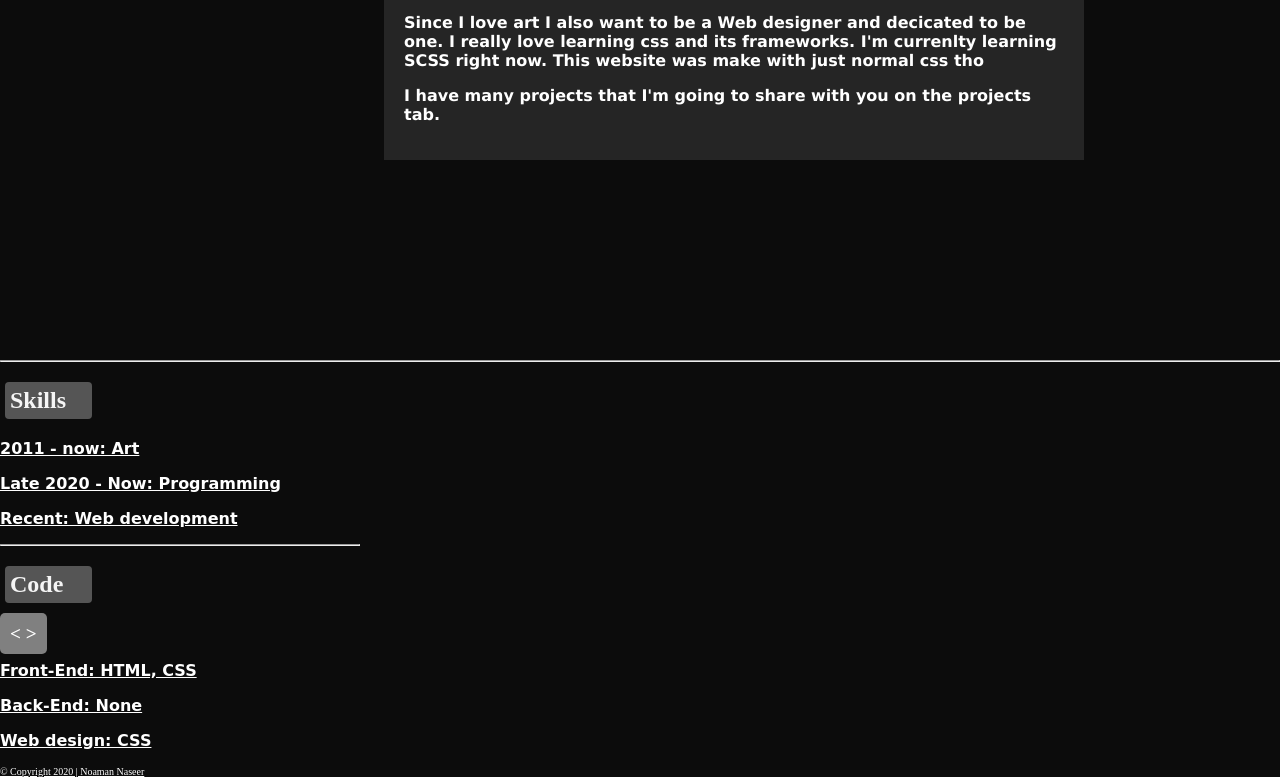
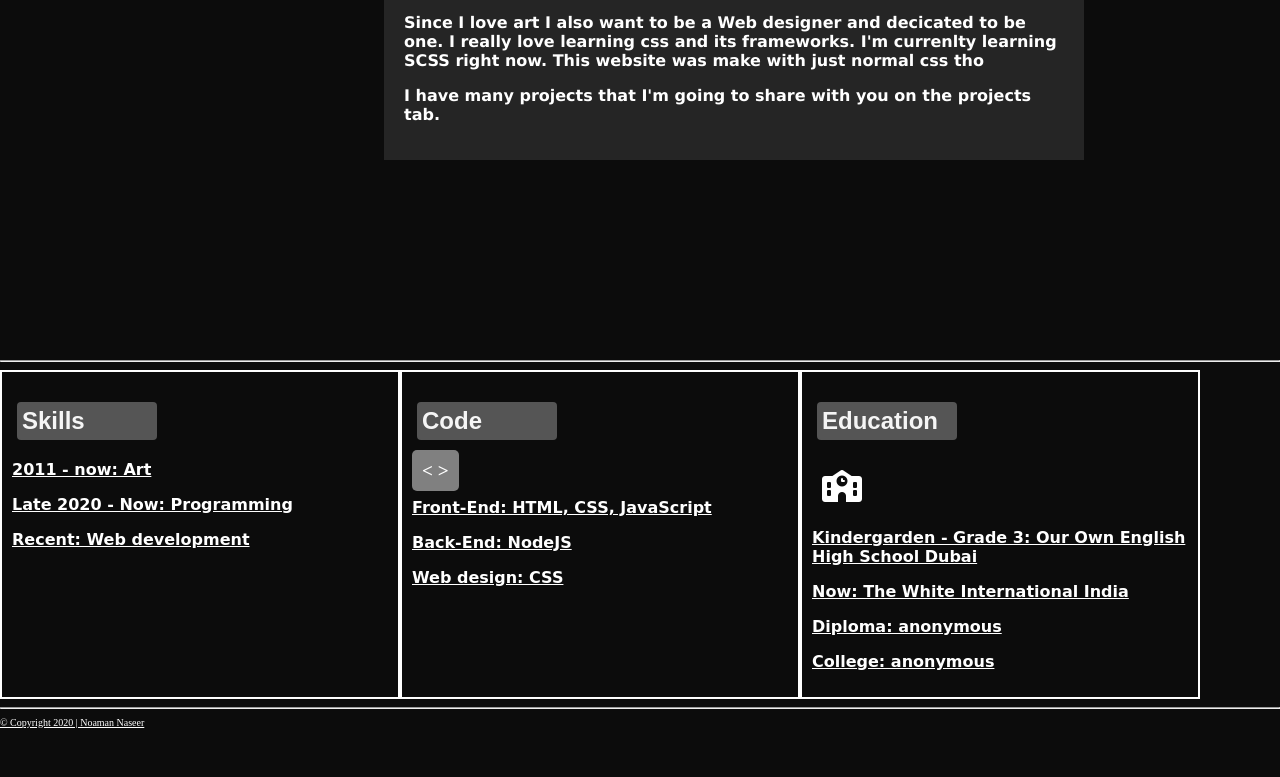
Before and after one commit to noamandev/noaman.github.io, a plain HTML site: page Pages/About.html in a window 1280 px wide. Shown: the part 659-1436 px from the top of the page. After the commit the page ends 1387 px from the top, so only its background shows below. Drawn offline with Linux system fonts and the light colour scheme; a script that the page names is missing.

Commit message:
Smooth transition in navbar links, new scripts and flexbox in the about page

```diff
--- a/Pages/About.html
+++ b/Pages/About.html
@@ -45,25 +45,40 @@
           <p>I have many projects that I'm going to share with you on the projects tab. </p>
         </div>
       </main>
-
-      <section>
        <hr>
+      <section class="wrapperHobbie">
+        <div class="wrapperSkills">
           <h1 class="title-section">Skills</h1>
           <p class="skills">2011 - now: Art</p>
           <p class="skills">Late 2020 - Now: Programming</p>
           <p class="skills">Recent: Web development</p>
-        <hr style="width: 360px; margin-left: 0;">
+        </div>
+        <div class="wrapperCode">
           <h1 class="title-section">Code</h1>
           <p><big style="color: white; font-weight: bold; background-color: grey; width: 25px; border-radius: 5px; padding: 10px;">&lt; &gt;</big></p>
-        <p class="skills">Front-End: HTML, CSS</p>
-        <p class="skills">Back-End: None</p>
-        <p class="skills">Web design: CSS</p>
+          <p class="code">Front-End: HTML, CSS, JavaScript</p>
+          <p class="code">Back-End: NodeJS</p>
+          <p class="code">Web design: CSS</p>
+        </div>
+        <div class="wrapperEducation">
+          <span>
+            <h1 class="title-section">Education</h1>
+          </span>
+          <i class="fas fa-school fa-2x"></i>
+          <p class="education">Kindergarden - Grade 3: Our Own English High School Dubai</p>
+          <p class="education">Now: The White International India</p>
+          <p class="education">Diploma: anonymous</p>
+          <p class="education">College: anonymous</p>
+
+
+        </div>
       </section>
-
+      <hr>
       <footer>
         &copy; Copyright 2020 | Noaman Naseer
       </footer>
 
       <script src="Scripts/app.js"></script>
+      <script src="https://kit.fontawesome.com/51cf1224cb.js" crossorigin="anonymous"></script>
 </body>
 </html>
--- a/Pages/styles/About.css
+++ b/Pages/styles/About.css
@@ -20,7 +20,9 @@
     padding: 5px;
 }
 
-p.skills {
+p.skills,
+p.code,
+p.education {
     color: white;
     font-weight: bold;
     font-family: cursive;
@@ -32,12 +34,34 @@ p.skills {
     color: whitesmoke;
     border-radius: 4px;
     padding: 5px;
-    width: 87px;
+    width: 140px;
     margin-left: 5px;
+    font-family: Arial, Helvetica, sans-serif;
 }
+
+.wrapperSkills,
+.wrapperCode,
+.wrapperEducation {
+    border: 2px solid white;
+    padding: 10px;
+    width: 400px;
+}
+
+
+.wrapperHobbie {
+    display: flex;
+}
+
+/* element styling */
 
 footer {
     font-size: 10px;
     text-decoration: underline;
     color: white;
 }
+
+i {
+    font-size: 10px;
+    color: white;
+    padding: 10px;
+}
--- a/Pages/styles/navbar.css
+++ b/Pages/styles/navbar.css
@@ -34,6 +34,7 @@ body {
 
 .navbar-links li {
     list-style: none;
+    transition: all 0.9s ease 0s;
 }
 
 .navbar-links li a {
@@ -44,7 +45,6 @@ body {
 }
 
 .navbar-links li:hover {
-    transition: all 0.5s ease 0s;
     background-color: #555;
 }
 
```
Also changed, not shown: Pages/Contact.html (+1 -1 lines), Pages/Projects.html (+3 -14 lines), Pages/styles/Projects.css (+13 -8 lines). Lines whose indentation alone changed are shown as unchanged.
